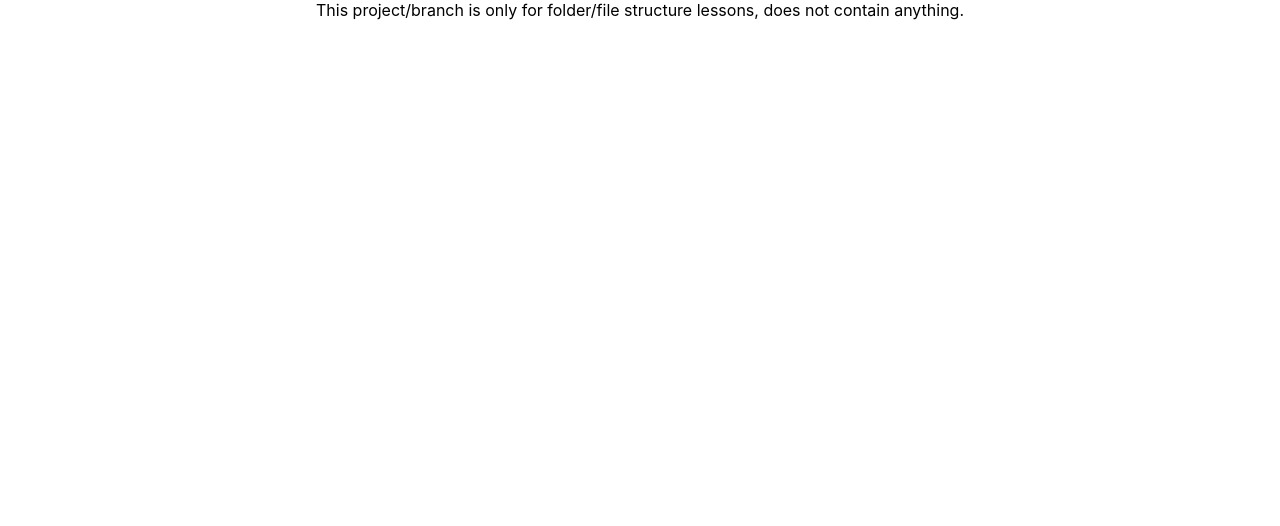
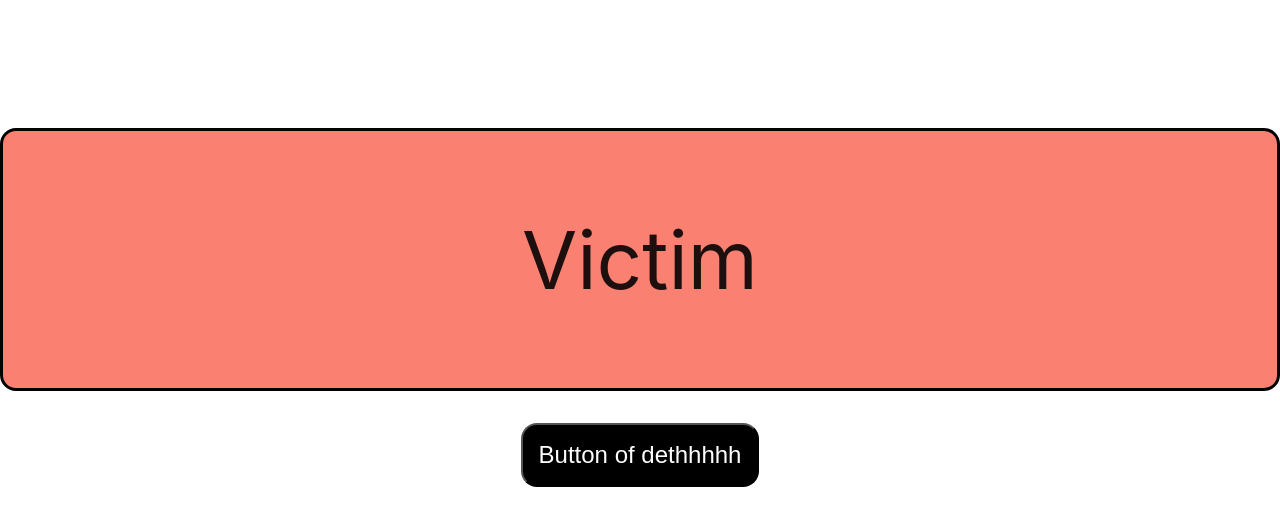
Before and after one commit to kris-kodehode/react-lessons, a React (Create React App) app: page / in a window 1280 px wide. Shown: the top 526 px of the page. Built offline with nearby package versions, Linux system fonts and the light colour scheme.

Commit message:
first commit

```diff
--- a/src/App.js
+++ b/src/App.js
@@ -1,12 +1,12 @@
 import logo from "./logo.svg";
 import "./App.css";
 import { AdvicePage } from "./pages/AdvicePage";
+import { RandomPersonPickerPage } from "./pages/RandomPersonPickerPage";
 
 function App() {
   return (
     <div className="App">
-      This project/branch is only for folder/file structure lessons, does not
-      contain anything.
+      <RandomPersonPickerPage />
     </div>
   );
 }
--- /dev/null
+++ b/src/pages/RandomPersonPickerPage.js
@@ -0,0 +1,25 @@
+import React, { useEffect, useState } from "react";
+import { allPersons } from "./randomPersonPickerPage/randomPersonConsts";
+import {
+  RandomPersonBox,
+  PageContainer,
+  StyledButton,
+  RandomText,
+} from "./randomPersonPickerPage/randomPersonPickerStyles";
+
+export const RandomPersonPickerPage = () => {
+  const [randomPerson, setRandomPerson] = useState(allPersons);
+  const [randomNumber, setRandomNumber] = useState(0);
+
+  const chooseVictim = () =>
+    setRandomNumber(Math.floor(Math.random() * (19 - 1) + 0));
+
+  return (
+    <PageContainer>
+      <RandomPersonBox>
+        <RandomText>{randomPerson[randomNumber]}</RandomText>
+      </RandomPersonBox>
+      <StyledButton onClick={chooseVictim}> Button of dethhhhh</StyledButton>
+    </PageContainer>
+  );
+};
--- /dev/null
+++ b/src/pages/randomPersonPickerPage/randomPersonConsts.js
@@ -0,0 +1,23 @@
+export const allPersons = [
+  "Victim",
+  "Alexander F",
+  "Peter",
+  "Tord",
+  "Emil",
+  "Eddie",
+  "Kris",
+  "Tobias",
+  "Anders H",
+  "Johan",
+  "Sebastian",
+  "Benjamin F",
+  "Ole",
+  "Sander",
+  "Njål",
+  "Alexander k",
+  "Alex C",
+  "Sofie",
+  "Ram",
+  "Rene",
+  "Øyvind",
+];
--- /dev/null
+++ b/src/pages/randomPersonPickerPage/randomPersonPickerStyles.js
@@ -0,0 +1,51 @@
+import styled from "styled-components";
+import { keyframes } from "styled-components";
+// !!KEYFRAMES!!
+
+const sneakIn = keyframes`
+0% {
+    opacity: 0;
+}
+
+20% {
+    opacity: .005;
+}
+
+50% {
+    opacity: 0.01;
+}
+100% {
+    opacity: 1;
+}
+`;
+
+export const PageContainer = styled.div`
+  height: 100%;
+  justify-content: center;
+  align-content: center;
+`;
+
+export const RandomPersonBox = styled.div`
+  background-color: salmon;
+  font-size: 5rem;
+  border: solid black 3px;
+  border-radius: 1rem;
+  margin-bottom: 2rem;
+  margin-top: 8rem;
+`;
+
+export const RandomText = styled.p`
+  font-size: 5rem;
+  opacity: 0;
+  animation: ${sneakIn} 10s forwards;
+`;
+
+export const StyledButton = styled.button`
+  background-color: black;
+  color: white;
+  border-radius: 1rem;
+  margin-bottom: 2rem;
+  width: fit-content;
+  padding: 1rem;
+  font-size: 1.5rem;
+`;
```
